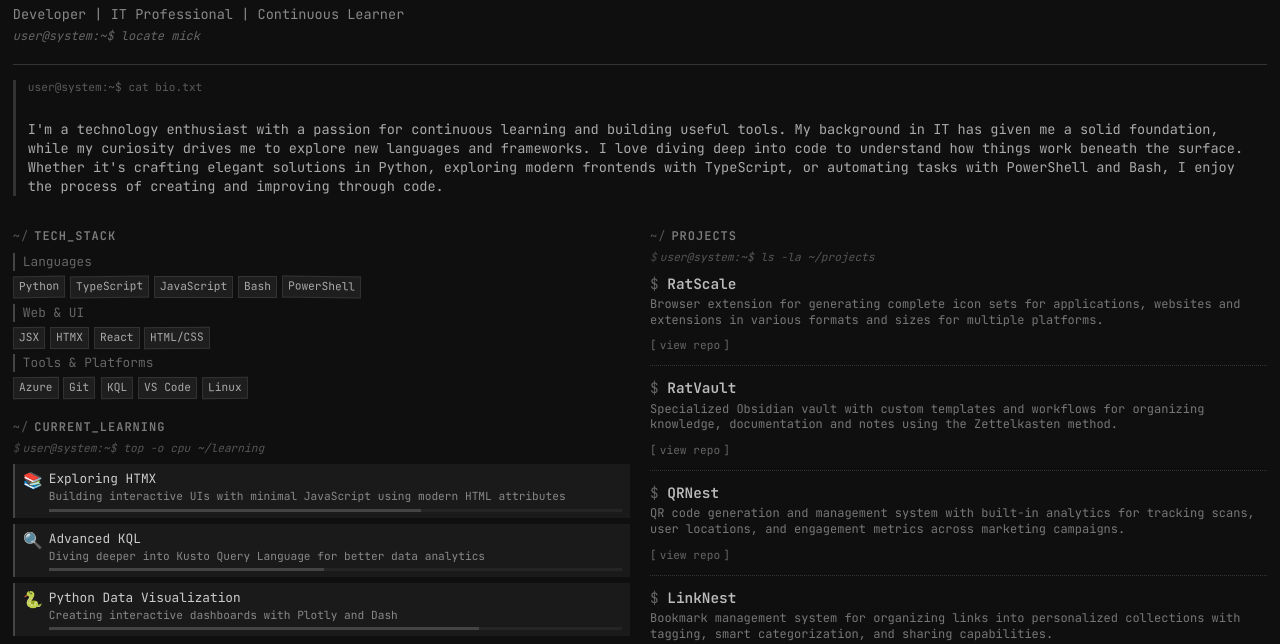
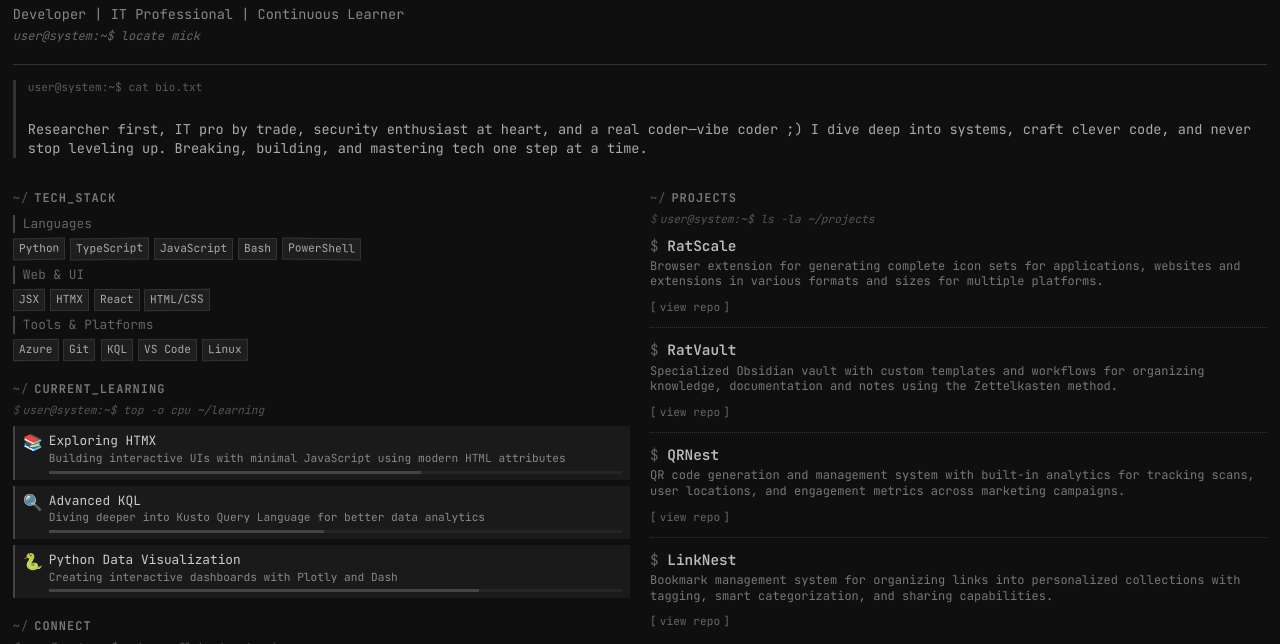
Before and after one commit to labrat-0/labrat-0.github.io, a plain HTML site: page index.html in a window 1280 px wide. Shown: the part 135-779 px from the top of the page. Drawn offline with Linux system fonts and the light colour scheme.

Commit message:
Update index.html
update bio

```diff
--- a/index.html
+++ b/index.html
@@ -29,7 +29,7 @@
 
         <div class="bio">
             <span class="term-prompt">user@system:~$ cat bio.txt</span><br>
-            I'm a technology enthusiast with a passion for continuous learning and building useful tools. My background in IT has given me a solid foundation, while my curiosity drives me to explore new languages and frameworks. I love diving deep into code to understand how things work beneath the surface. Whether it's crafting elegant solutions in Python, exploring modern frontends with TypeScript, or automating tasks with PowerShell and Bash, I enjoy the process of creating and improving through code.
+            Researcher first, IT pro by trade, security enthusiast at heart, and a real coder—vibe coder ;) I dive deep into systems, craft clever code, and never stop leveling up. Breaking, building, and mastering tech one step at a time.
         </div>
 
         <div class="two-column-section">
```
